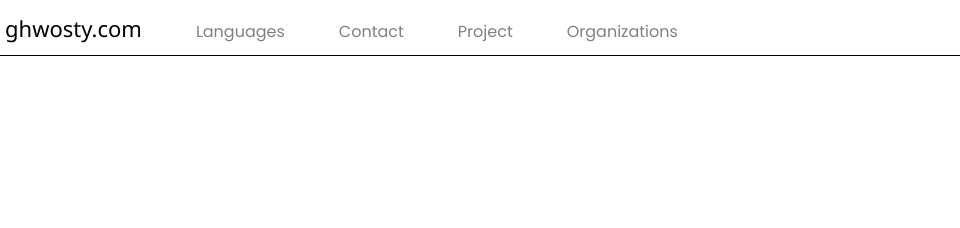
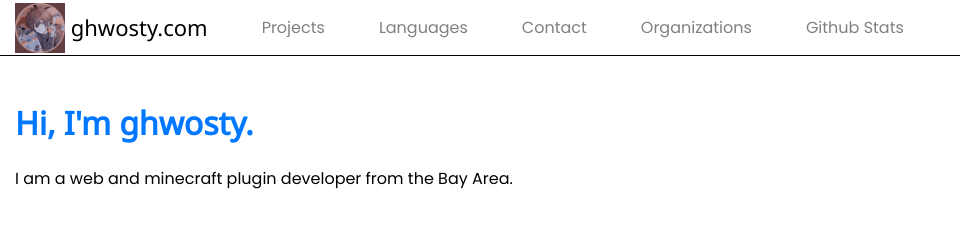
Before and after one commit to a-riceeater/a-riceeater, a plain HTML site: page index.html in a window 1280 px wide. Shown: the whole page, without its empty margins (0-960 px from the left). Drawn offline with Linux system fonts and the light colour scheme.

Commit message:
Added  more stuff

```diff
--- a/index.html
+++ b/index.html
@@ -11,15 +11,21 @@
 <body>
     <div class="topBar">
         <div id="container1">
-            <span id="titleUrl" onclick="window.location = 'http://ghwosty.com'">ghwosty.com</span>
+            <span id="titleUrl" onclick="window.location = 'http://ghwosty.com'"><img src="ghwosty.jpg" alt="ghwosty pfp" height="50px" width="50px" style="vertical-align: middle;"> <span style="vertical-align: middle;">ghwosty.com</span></span>
+            <span class="topBarOption">Projects</span>
             <span class="topBarOption">Languages</span>
             <span class="topBarOption">Contact</span>
-            <span class="topBarOption">Project</span>
             <span class="topBarOption">Organizations</span>
+            <span class="topBarOption">Github Stats</span>
         </div>
     </div>
+    <div id="mainBody">
+        <br>
+        <h1>Hi, I'm ghwosty.</h1>
+        <p>I am a web and minecraft plugin developer from the Bay Area.</p>
+    </div>
     <script>
-        setTimeout(() => document.querySelector('#container1').style.opacity = '1', 100)
+        setTimeout(() => document.body.style.opacity = '1', 100)
     </script>
 </body>
 </html>
--- a/styles/index.css
+++ b/styles/index.css
@@ -9,6 +9,11 @@
     --notosans: 'Noto Sans', serif;
 }
 
+body {
+    opacity: 0;
+    transition: opacity 1s;
+}
+
 .topBar {
     position: fixed;
     top: 0%;
@@ -16,7 +21,7 @@
     width: 100%;
     height: 55px;
     border-bottom: 1px solid black;
-    padding-left: 5px;
+    padding-left: 15px;
     overflow-x: hidden;
 }
 
@@ -45,6 +50,19 @@
     position: absolute;
     transform: translate(0%, -50%);
     top: 50%;
-    opacity: 0;
-    transition: opacity 1s;
 }
+
+#mainBody {
+    position: fixed;
+    width: 100%;
+    top: 55px;
+    left: 0%;
+    padding-left: 15px;
+    overflow-x: hidden;
+    font-family: var(--poppins);
+}
+
+#mainBody h1 {
+    font-family: var(--notosans);
+    color: rgb(0, 119, 255);
+}
```
Also changed, not shown: 404.html (added, +1 -0 lines), 404.md (added, +3 -0 lines), index.md (added, +3 -0 lines).
